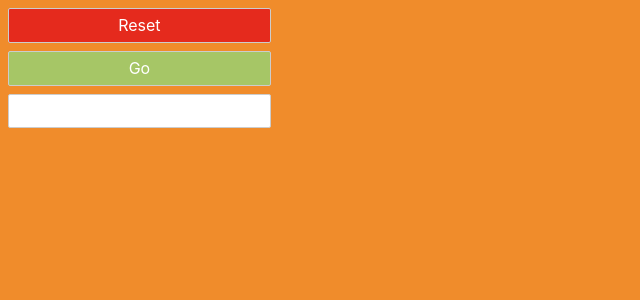
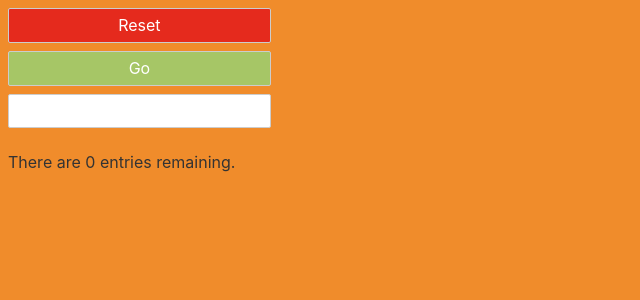
Before and after one commit to evanepio/scooter-svelte, a Svelte app: page / in a window 1280 px wide. Shown: the top 300 px of the page, without its empty margins (0-640 px from the left). Built offline with nearby package versions, Linux system fonts and the light colour scheme.

Commit message:
Add derived store for entries remainin

```diff
--- a/src/App.svelte
+++ b/src/App.svelte
@@ -1,5 +1,5 @@
 <script>
-  import { entries } from "./stores/entries.js";
+  import { entries, remainingEntries } from "./stores/entries.js";
   import ControlPanel from "./components/ControlPanel.svelte";
   import BallField from "./components/BallField.svelte";
 </script>
@@ -23,6 +23,7 @@
       on:go={() => entries.playRound()}
       on:reset={() => entries.reset()}
       on:addname={event => entries.addEntry(event.detail)} />
+    <p>There are {$remainingEntries} entries remaining.</p>
   </section>
   <section class="main">
     <BallField
--- a/src/stores/entries.js
+++ b/src/stores/entries.js
@@ -1,4 +1,4 @@
-import { writable } from "svelte/store";
+import { writable, derived } from "svelte/store";
 
 function getRandom(min, max) {
   return Math.floor(Math.random() * (max - min + 1)) + min;
@@ -68,3 +68,8 @@ export const entries = {
   reset,
   clear
 };
+
+export const remainingEntries = derived(
+  entries,
+  $entries => $entries.filter(entry => !entry.eliminated).length
+);
```
